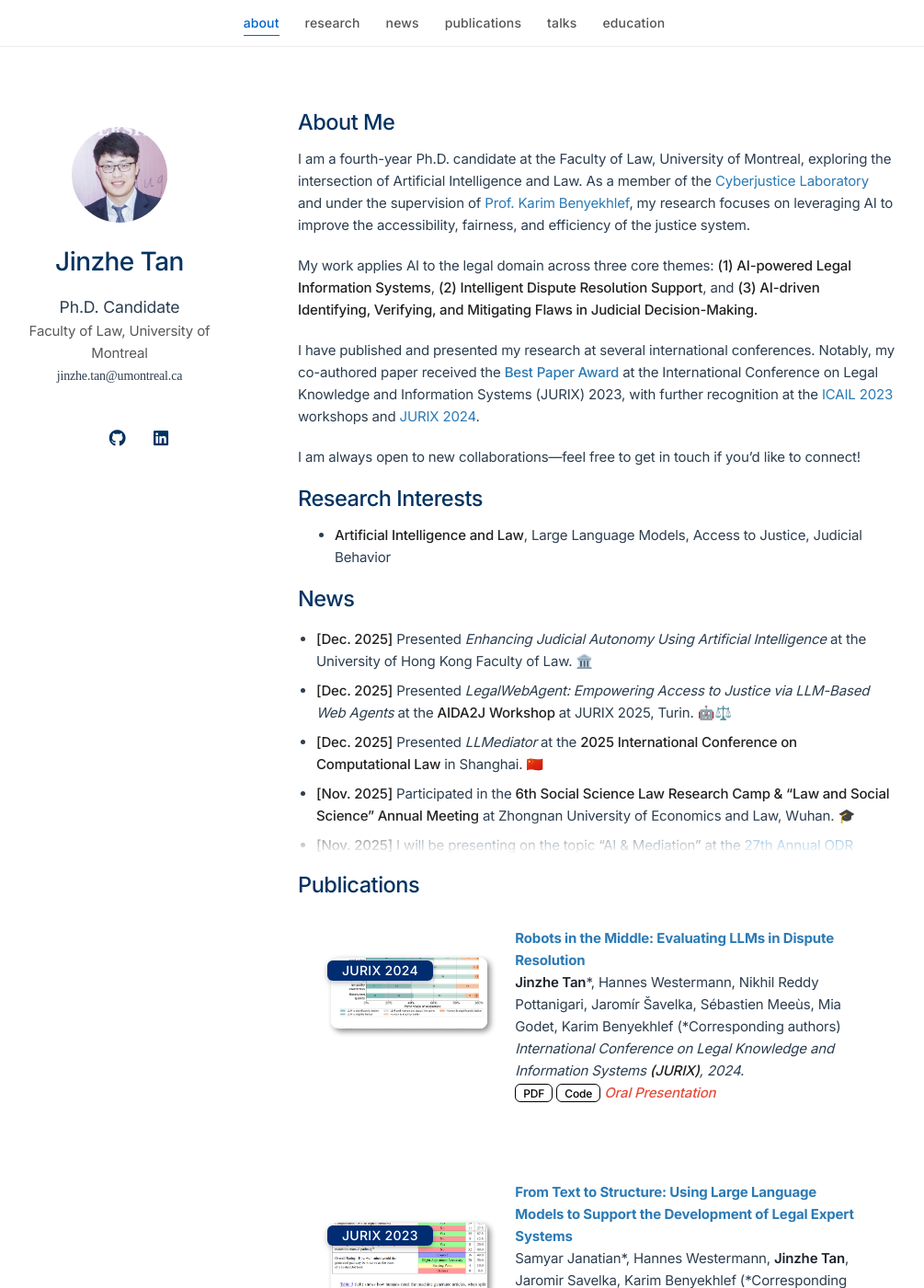
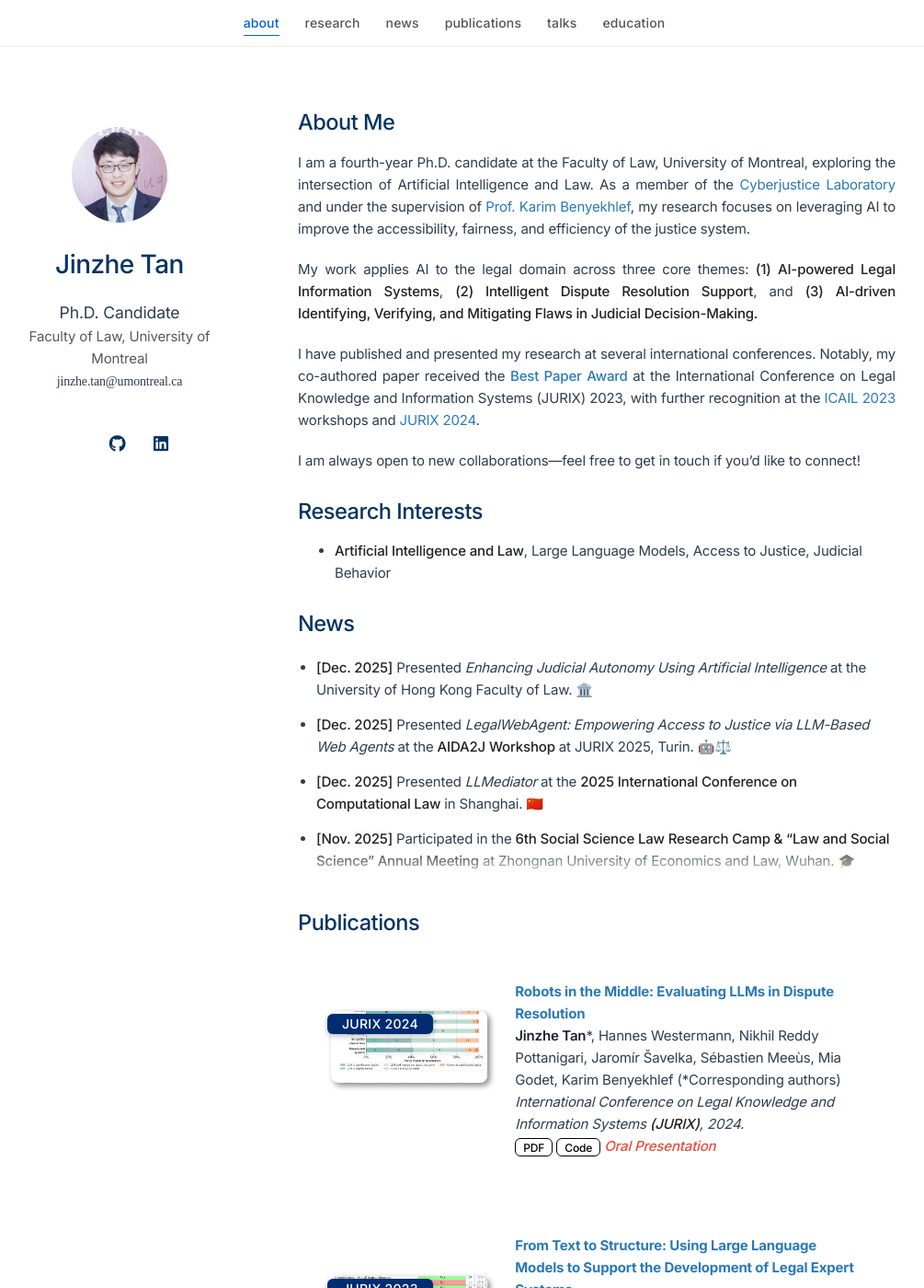
Before and after one commit to JinzheTan/jinzhetan.github.io, a Jekyll site: the page built from index.md, in a window 1280 px wide and 1400 px high. Shown: the whole window at 92% size, without its empty margins (146-1151 px from the left). Built offline with Jekyll 4.4.1, drawn with Linux system fonts in a browser that asks for light colours; nearby versions of some CDN libraries; a style sheet for code colours, icons or effects is not loaded; our own code applies the rules of GitHub Pages for plain Markdown files.

Commit message:
Tweak section spacing, headings, and typography
Improve spacing and typography across the site for better readability. Remove inline margin from the Publications header and drop an extra bottom spacer in talks; add CSS in the homepage layout to justify body paragraphs, standardize section heading spacing, add spacing for talk list items, and increase education-item bottom margin. Update h2 margins and heading line-height in both minimal-light SCSS variants to match the new spacing. Files changed: _includes/publications.md, _includes/talks.md, _layouts/homepage.html, _sass/minimal-light-no-dark-mode.scss, _sass/minimal-light.scss.

```diff
--- a/_includes/publications.md
+++ b/_includes/publications.md
@@ -1,4 +1,4 @@
-<h2 id="publications" style="margin: 2px 0px -15px;">Publications</h2>
+<h2 id="publications">Publications</h2>
 
 <div class="publications">
 <ol class="bibliography">
--- a/_includes/talks.md
+++ b/_includes/talks.md
@@ -8,5 +8,3 @@
   <li><autocolor>AI and Public Legal Information & Education (University of Ottawa Workshop, May 2024)</autocolor></li>
   <li><a href="https://www.youtube.com/watch?v=uFeU2MXnkcY&t=748s"><autocolor>JusticeBot: Perspectives for the future (Annual conference of Autonomy Through Cyberjustice Technologies Projects, October 2022)</autocolor></a></li>
 </ul>
-
-<div style="margin-bottom: 50px;"></div>
--- a/_layouts/homepage.html
+++ b/_layouts/homepage.html
@@ -250,11 +250,35 @@
         }
       }
 
+      /* --- Body text: justified paragraphs --- */
+      section > p,
+      section .news-scroll-wrapper p {
+        text-align: justify;
+        -webkit-hyphens: auto;
+        hyphens: auto;
+      }
+
+      /* --- Consistent section heading spacing --- */
+      section > h2,
+      section .publications h2 {
+        margin-top: 28px;
+        margin-bottom: 16px;
+      }
+
+      section > h2:first-child {
+        margin-top: 0;
+      }
+
+      /* --- Talks list item spacing --- */
+      section ul li {
+        margin-bottom: 6px;
+      }
+
       /* --- Education --- */
       .education-item {
         display: flex;
         align-items: center;
-        margin-bottom: 10px;
+        margin-bottom: 18px;
       }
 
       .education-logo {
--- a/_sass/minimal-light-no-dark-mode.scss
+++ b/_sass/minimal-light-no-dark-mode.scss
@@ -196,7 +196,7 @@ h1 {
 h2 {
   color:#043361;
   font-weight: 500;
-  margin:2px 0px 15px;
+  margin:28px 0px 16px;
   font-size: 157%;
 }
 
@@ -205,7 +205,7 @@ p, ul, ol, table, pre, dl {
 }
 
 h1, h2, h3 {
-  line-height:1.1;
+  line-height:1.3;
 }
 
 h1 {
--- a/_sass/minimal-light.scss
+++ b/_sass/minimal-light.scss
@@ -243,7 +243,7 @@ h1 {
 h2 {
   color:#043361;
   font-weight: 500;
-  margin:2px 0px 15px;
+  margin:28px 0px 16px;
   font-size: 157%;
 }
 
@@ -262,7 +262,7 @@ p, ul, ol, table, pre, dl {
 }
 
 h1, h2, h3 {
-  line-height:1.1;
+  line-height:1.3;
 }
 
 h1 {
```
